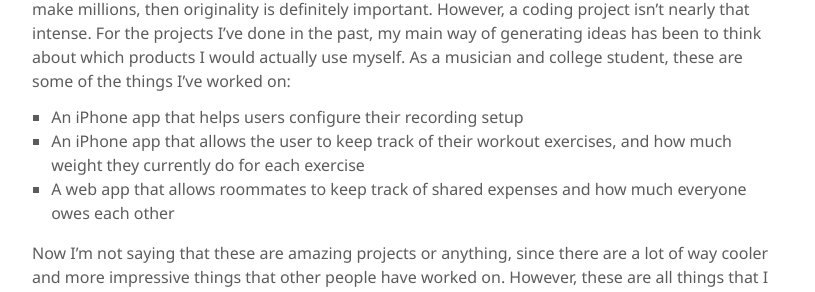
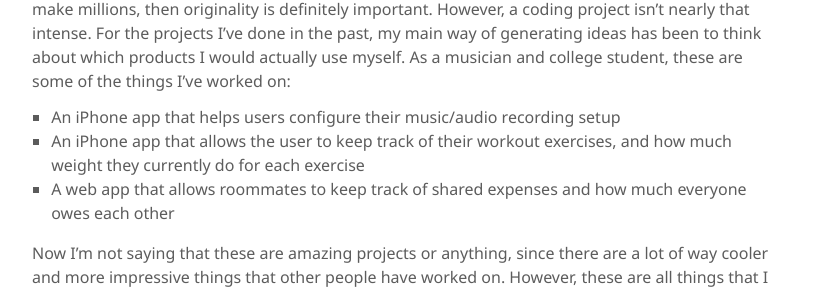
Before and after one commit to kraglalbert/kraglalbert.github.io, a Jekyll site: the page built from _posts/2018-12-30-how-to-pick-a-coding-project.md, in a window 1280 px wide. Shown: the part 1075-1367 px from the top of the page, without its empty margins (232-1047 px from the left). Built offline with Jekyll 4.4.1, drawn with Linux system fonts in a browser that asks for light colours; comment, search, counter and statistics services are not loaded.

Commit message:
Fixed blog post #2

```diff
--- a/_posts/2018-12-30-how-to-pick-a-coding-project.md
+++ b/_posts/2018-12-30-how-to-pick-a-coding-project.md
@@ -32,8 +32,8 @@ Honestly, there's a chance that this could even be true. Even though it may be t
 
 This can be tough to deal with, since it can seem like a lot of things have been done already or you think your idea just isn't very interesting. If you're trying to think of the next big business idea and make millions, then originality is definitely important. However, a coding project isn't nearly that intense. For the projects I've done in the past, my main way of generating ideas has been to think about which products I would actually use myself. As a musician and college student, these are some of the things I've worked on:
 
-* An iPhone app that helps users configure their recording setup
-* An iPhone app that allows the user to keep track of their workout exercises, and how much weight they currently do for each exercise
-* A web app that allows roommates to keep track of shared expenses and how much everyone owes each other
+- An iPhone app that helps users configure their music/audio recording setup
+- An iPhone app that allows the user to keep track of their workout exercises, and how much weight they currently do for each exercise
+- A web app that allows roommates to keep track of shared expenses and how much everyone owes each other
 
 Now I'm not saying that these are amazing projects or anything, since there are a lot of way cooler and more impressive things that other people have worked on. However, these are all things that I would actually use in my day-to-day life, and this also makes the projects more meaningful to me. This can really make a project stand out, and your passion for the project will come naturally as well. If you're thinking of ways to pick a coding project to do, try thinking about what you would personally use, and then build it!
```
